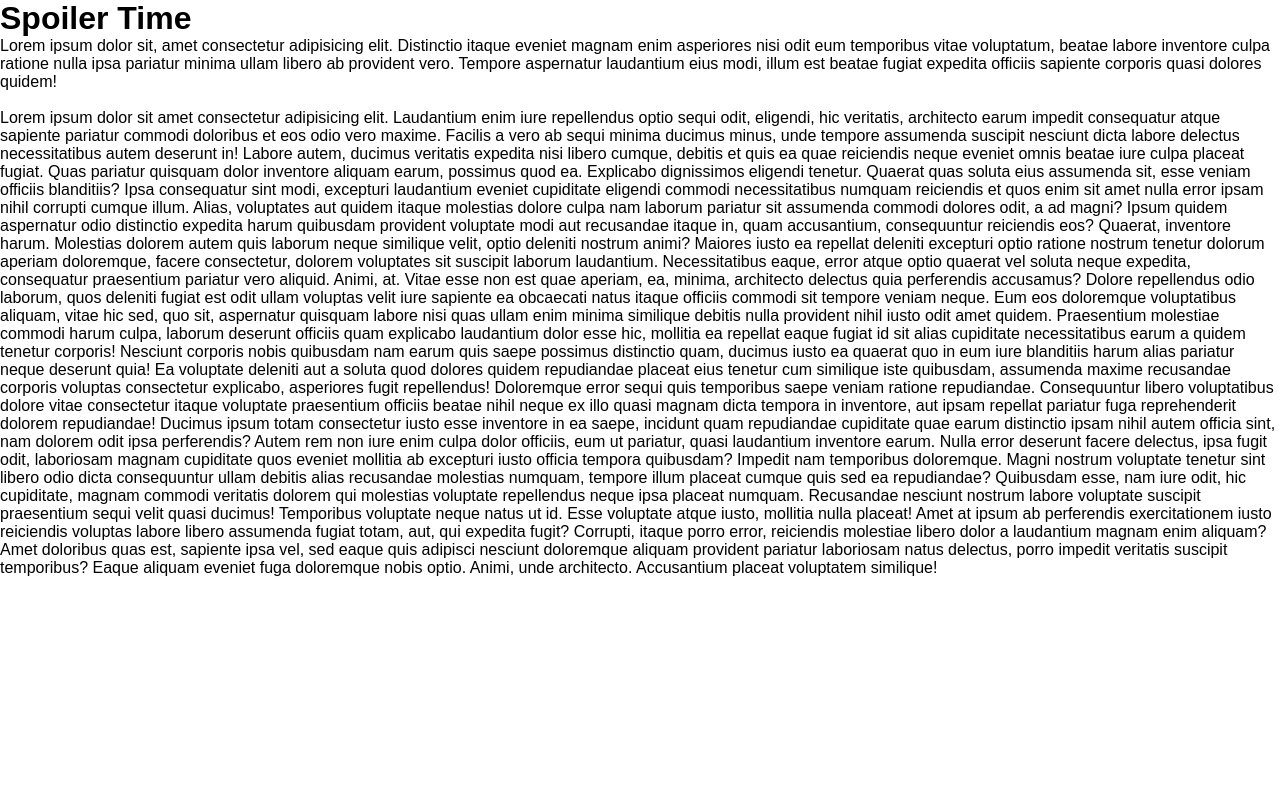
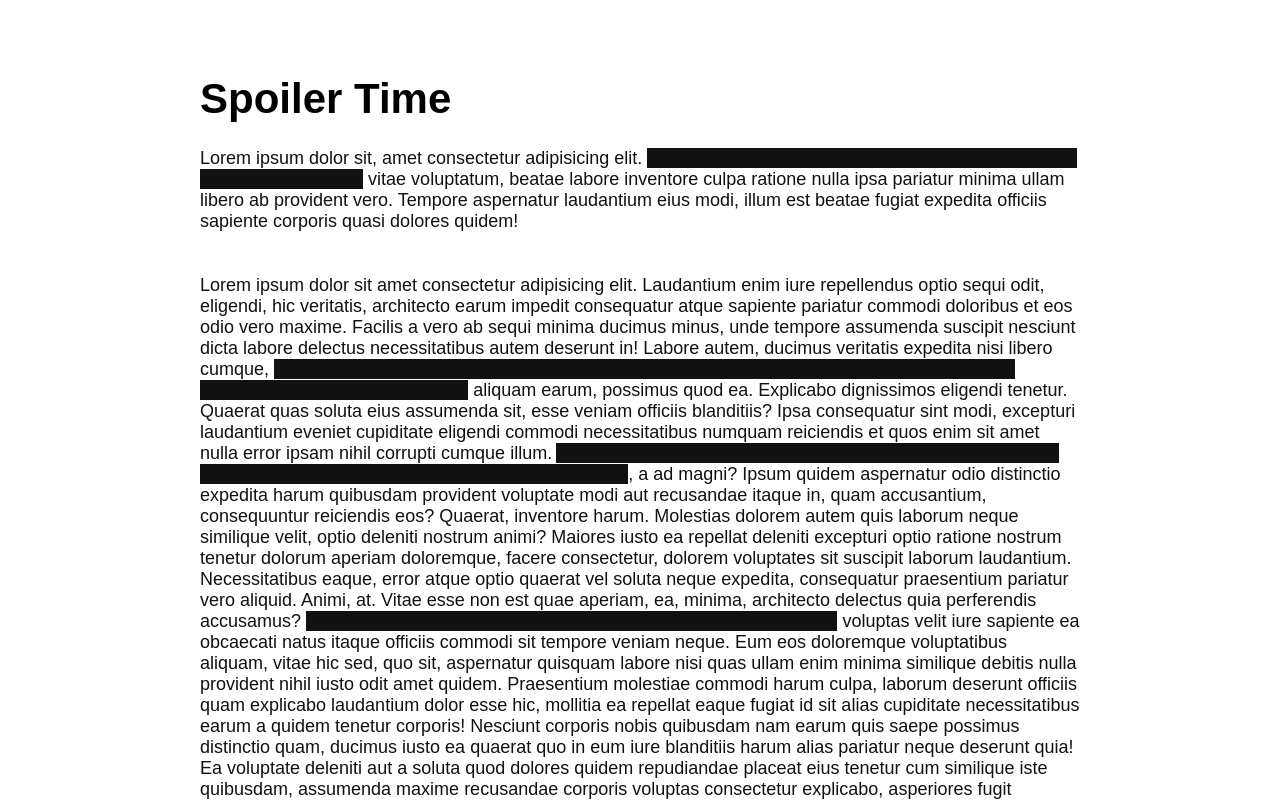
Before and after one commit to Abdourahamane10/Javascript_project, a plain HTML site: page 2.Coder-des-spoilers/index.html in a window 1280 px wide. Shown: the top 801 px of the page. Drawn offline with Linux system fonts and the light colour scheme.

Commit message:
Création du style pour le spoiler

```diff
--- a/2.Coder-des-spoilers/style.css
+++ b/2.Coder-des-spoilers/style.css
@@ -7,3 +7,66 @@
 body {
     font-family: Arial, Helvetica, sans-serif;
 }
+
+/*Pur CSS*/
+.container {
+    max-width: 900px;
+    margin: 0 auto; /*Pour centrer le container (auto sur les deux cotés)*/
+    padding: 75px 10px 125px;
+}
+
+h1 {
+    font-weight: 900;
+    font-size: 42px;
+    margin-bottom: 25px;
+}
+
+p {
+    font-size: 18px;
+    color: #111;
+}
+
+.hover-spoiler {
+    background-color: #111;
+    color: transparent;
+    cursor: pointer;
+    user-select: none; /*Pour ne pes pouvoir séléctionner*/
+}
+
+.hover-spoiler:hover {
+    background-color: transparent;
+    color: #111;
+    user-select: auto;
+}
+
+/*Image spoiler*/
+.img-spoiler-container {
+    margin: 25px 0 50px; /*25px en haut, 0 à gauche et à droite et 50px en bas*/
+    cursor: pointer;
+    border-radius: 5px; /*Pour arrondir les angles de 5px*/
+    overflow: hidden; /*Tous contenu qui dépasse on le cache*/
+    display: inline-block;
+}
+
+img {
+    filter: blur(15px); /*Rendre l'image flou*/
+}
+
+/*On veut que quand on survole le container son image redevient clair*/
+.img-spoiler-container:hover img {
+    filter: blur(0px);
+}
+
+/*JS click spoiler*/
+.js-spoiler {
+    background-color: #111;
+    color: transparent;
+    cursor: pointer;
+    user-select: none;
+}
+
+.js-spoiler-revealed {
+    background-color: transparent;
+    color: #111;
+    user-select: auto;
+}
```
